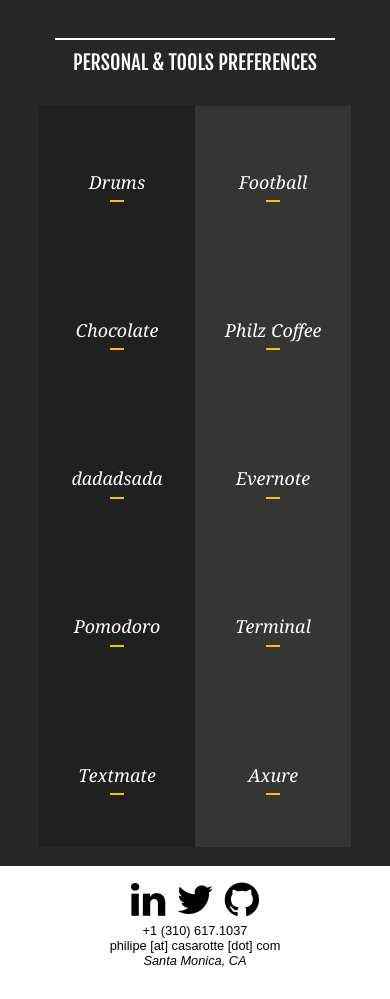
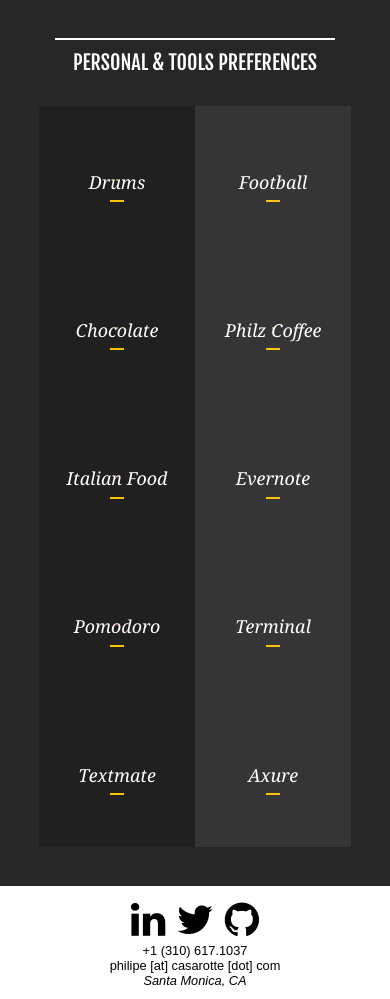
Before and after one commit to philipecasarotte/my-site, a PHP site: page / in a window 390 px wide. Shown: the part 4056-5055 px from the top of the page. Before the commit the page ends 5023 px from the top, so only its background shows below. Run offline with PHP 8.4, Linux system fonts and the light colour scheme; some libraries are stand-ins or nearby versions.

Commit message:
fixing mobile styles

```diff
--- a/index.html
+++ b/index.html
@@ -44,19 +44,17 @@
 				<p>Previously, Philipe worked as an IT Analyst for <a href="http://en.wikipedia.org/wiki/Sumitomo_Corporation">Sumitomo Corporation</a>, a global Japanese trading company and as a Graphic Designer then Software Engineer for one of Brazil's biggest newspapers, <a href="http://en.wikipedia.org/wiki/O_Estado_de_S._Paulo">O Estado de S. Paulo</a> (a.k.a. Estadão). At Estadão, he helped one of its internal agencies to develop automation software that was later sold to renown Brazilian universities such as <a href="http://en.wikipedia.org/wiki/FGV_Direito_Rio">Getulio Vargas-RJ</a>.</p>
 				<h3>Extras</h3>
 				<p>Philipe has also taught Web Design Courses for 2 universities, <a href="http://www.sp.senac.br/"  hreflang="pt-BR">SENAC-SP</a> and <a href="http://pt.wikipedia.org/wiki/Faculdade_Santa_Marcelina" alt="FASM-SP (pt-BR)" title="FASM-SP (pt-BR)" hreflang="pt-BR">FASM-SP</a>. His work has won recognition from Webby and W3 Awards. He holds a B.A. in Digital Media from <a href="http://en.wikipedia.org/wiki/Pontif%C3%ADcia_Universidade_Cat%C3%B3lica_de_S%C3%A3o_Paulo">PUC-SP</a>.</p>
-				<!-- Philipe is a creative full stack developer that loves Ruby, Javascript and a semantic-driven HTML. -->
 			</div>
 		</section>
 		<section id="recent-work">
-			<!-- TO-DO: Shot video in eagle angle, showing me typing away and doing some work, add full background cover so it fits the width/height of the parent div-->
-			<!-- <iframe id="video" src="http://player.vimeo.com/video/121649600?autoplay=1&amp;api=1&amp;loop=1&amp;title=0&amp;player_id=0" frameborder="0" webkitallowfullscreen="" mozallowfullscreen="" allowfullscreen=""></iframe> -->
-			<!-- TO-DO: Shot intagram videos, pull instagram videos by hashtag used form my account, every project will have a series of short videos that will cycle through in the website-->
+			<!-- TO-DO: Shut video in eagle angle, showing me typing away and doing some work, add full background cover so it fits the width/height of the parent div -->
+			<!-- TO-DO: Shut photos for each step of the project -->
+			<!-- TO-DO: Post Tweeter Images showing process -->
 			<div>
 				<h2>
 					I'm Currently<br/>
 					<a href="https://instagram.com/explore/tags/workingonbeckmen/">#workingonbeckmen</a>
 				</h2>
-				<!--TO-DO add beckmen tree logo -->
 				<a href="http://www.beckmenvineyards.com"><img src="images/logos/beckmen-vineyards-logo.png" width="94" height="78" alt="Beckmen Vineyards"/></a>
 				<p>I am currently working on the rebranding and relaunching of Beckmen Vineyards' website and wine club. You can follow our work by clicking on the Instagram hashtag above.</p>
 			</div>
@@ -164,11 +162,11 @@
 						<small>Outstanding sips.</small>
 					</a>
 				</li>
-				<li class="what">
+				<li class="italy">
 					<a href="http://www.textmate.com">
-						<strong>dadadsada</strong>
+						<strong>Italian Food</strong>
 						<hr/>
-						<small>Wow wow wow</small>
+						<small>Pasta is good.</small>
 					</a>
 				</li>
 				<li class="evernote">
--- a/stylesheets/default.css
+++ b/stylesheets/default.css
@@ -107,7 +107,7 @@ header div.intro a.animated:hover span, header div.intro a.animated:hover span s
 #personal li.soccer a {background-image:url(../images/softwares-techniques/soccer.png);}
 #personal li.chocolate a {background-image:url(../images/softwares-techniques/chocolate.png);}
 #personal li.philz-coffee a {background-image:url(../images/softwares-techniques/philz-coffee.png);}
-#personal li.what a {background-image:url(../images/softwares-techniques/axure.png);}
+#personal li.italy a {background-image:url(../images/softwares-techniques/italy.png);}
 
 #personal li.evernote a {background-image:url(../images/softwares-techniques/evernote.png);}
 #personal li.pomodoro a {background-image:url(../images/softwares-techniques/pomodoro.png);}
@@ -209,7 +209,7 @@ footer nav a {display:inline;text-decoration:none;}
 	#stats li:hover {margin-top:0;}
 	#stats li:hover i {font-size:4em;color:black;}
 
-	#personal {padding:5% 10%;}
+	#personal {padding:5% 10% 10% 10%;}
 	#personal h2 {margin:6% auto 10% auto;}
 	#personal li {width:50%;}
 	#personal li a strong {font-size:1.4em;}
```
Also changed, not shown: images/softwares-techniques/italy.png (added).
